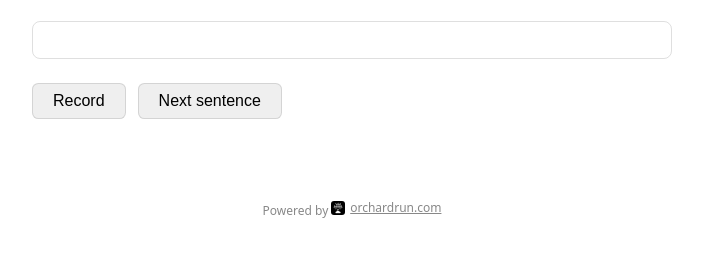
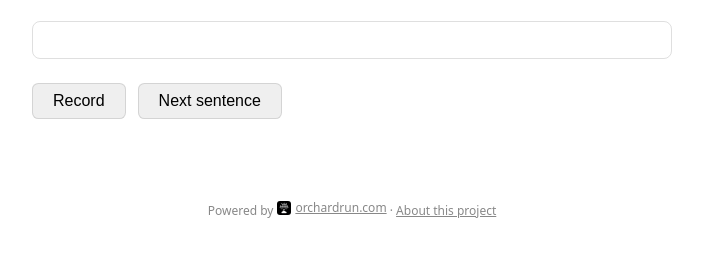
Before and after one commit to 3ll34ndr0/thai-practice, a plain HTML site: page frontend/index.html in a window 1280 px wide. Shown: the part 99-356 px from the top of the page, without its empty margins (288-991 px from the left). Drawn offline with Linux system fonts and the light colour scheme; no server answers.

Commit message:
Footer: link to the project page on marso.ar
Co-Authored-By: Claude Opus 5.5 <noreply@anthropic.com>

```diff
--- a/frontend/index.html
+++ b/frontend/index.html
@@ -29,6 +29,8 @@
       <img src="orchardrun-icon.png" alt="" width="14" height="14" />
       orchardrun.com
     </a>
+    ·
+    <a href="https://marso.ar/projects/thai.html">About this project</a>
   </footer>
 </main>
 <script src="app.js"></script>
```
